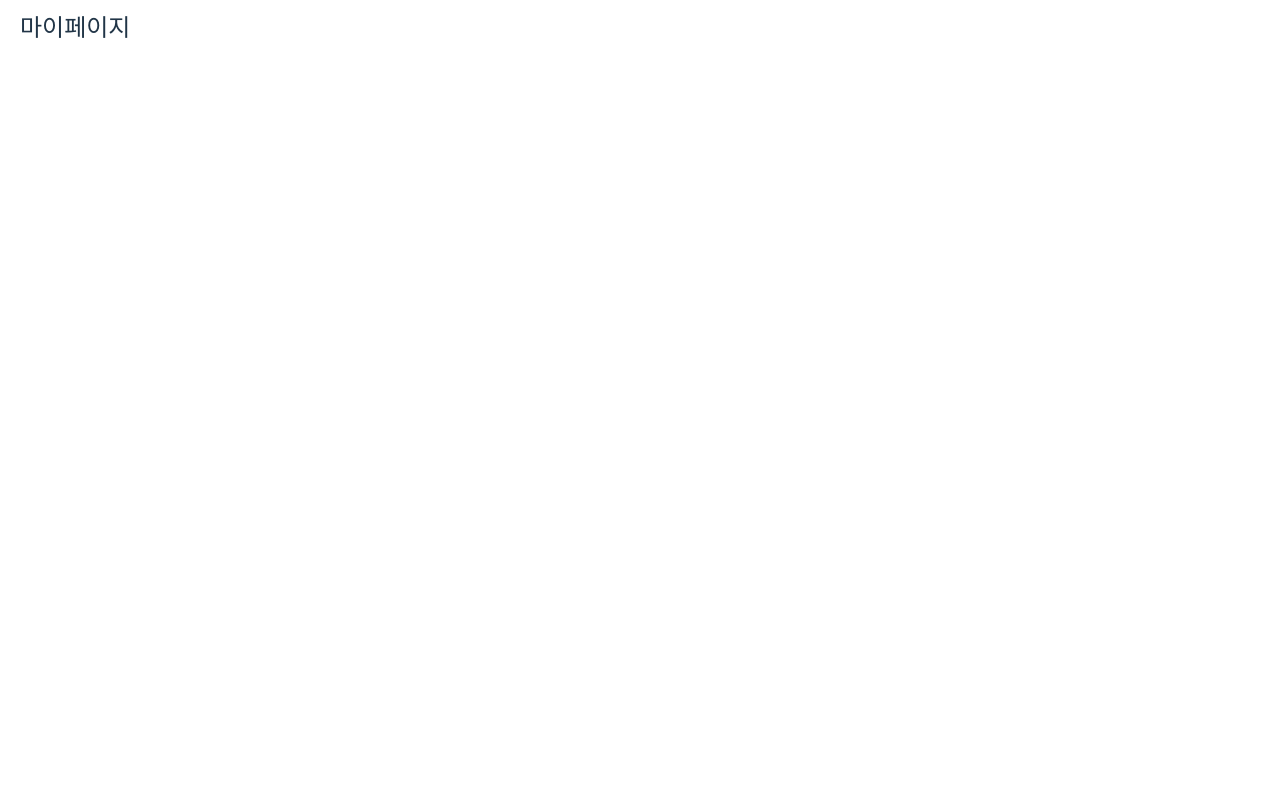
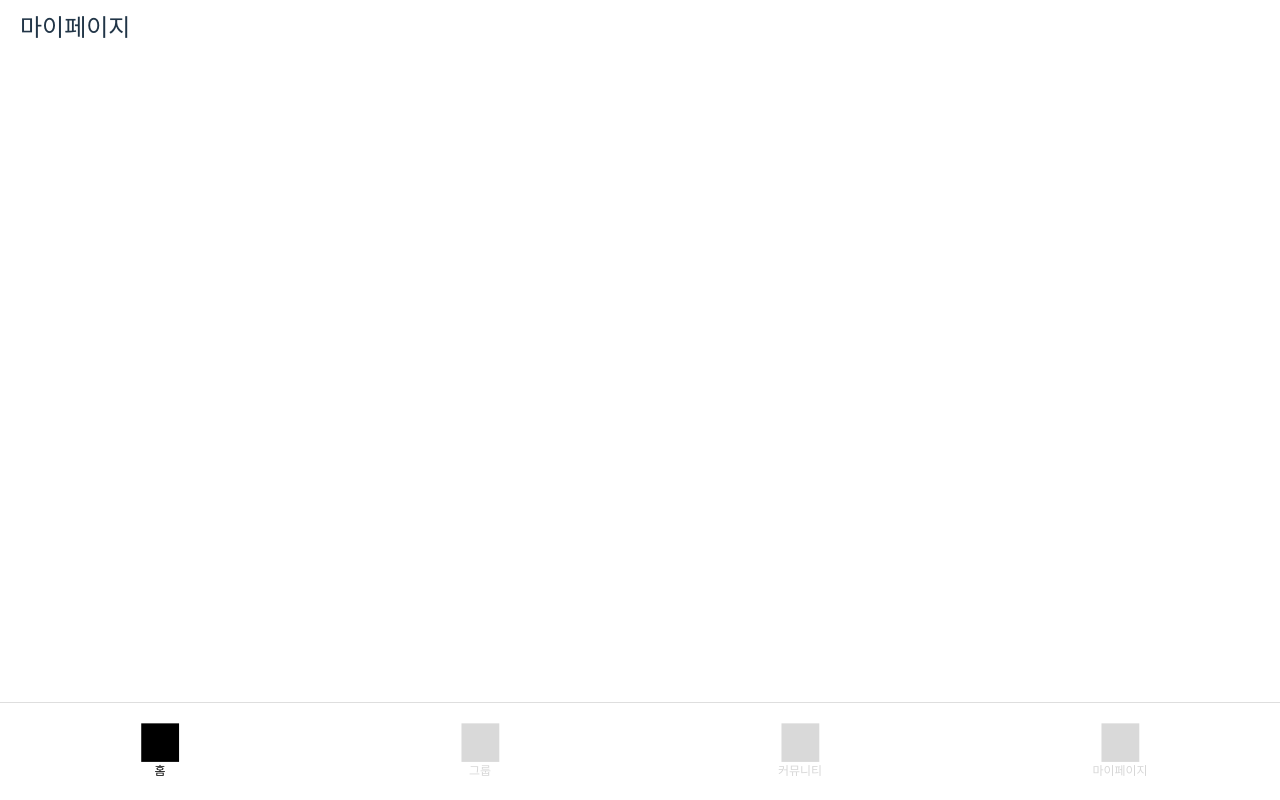
Before and after one commit to crohasang/wanna-eat-FE, a React (Vite) app: page /myPage in a window 1280 px wide. Built offline with nearby package versions, Linux system fonts and the light colour scheme.

Commit message:
feat: BottomNavigation component
active 값을 이용해 현재 페이지를 반영할 수 있도록 구현했습니다

```diff
--- /dev/null
+++ b/src/components/commons/BottomNavigation.tsx
@@ -0,0 +1,70 @@
+import { css } from '@emotion/react';
+import { Col, Row } from './Flex';
+import testImg from '../../assets/test.svg';
+import filledTestImg from '../../assets/test2.svg';
+
+interface BottomNavigationProps {
+  active: 'home' | 'group' | 'community' | 'mypage';
+}
+
+const BottomNavigation = ({ active }: BottomNavigationProps) => {
+  return (
+    <Row
+      justifyContent='space-between'
+      alignItems='center'
+      css={css`
+        width: 100%;
+        position: fixed;
+        padding: 20px 0;
+        font-size: 12px;
+        font-weight: 700;
+        position: fixed;
+        bottom: 0;
+        border-top: 1px solid #dedede;
+      `}
+    >
+      <Col alignItems='center'>
+        <img src={active === 'home' ? filledTestImg : testImg} />
+        <span
+          css={css`
+            color: ${active === 'home' ? 'black' : '#d7d7d7'};
+          `}
+        >
+          홈
+        </span>
+      </Col>
+      <Col alignItems='center'>
+        <img src={active === 'group' ? filledTestImg : testImg} />
+        <span
+          css={css`
+            color: ${active === 'group' ? 'black' : '#d7d7d7'};
+          `}
+        >
+          그룹
+        </span>
+      </Col>{' '}
+      <Col alignItems='center'>
+        <img src={active === 'community' ? filledTestImg : testImg} />
+        <span
+          css={css`
+            color: ${active === 'community' ? 'black' : '#d7d7d7'};
+          `}
+        >
+          커뮤니티
+        </span>
+      </Col>{' '}
+      <Col alignItems='center'>
+        <img src={active === 'mypage' ? filledTestImg : testImg} />
+        <span
+          css={css`
+            color: ${active === 'mypage' ? 'black' : '#d7d7d7'};
+          `}
+        >
+          마이페이지
+        </span>
+      </Col>
+    </Row>
+  );
+};
+
+export default BottomNavigation;
--- a/src/components/commons/Flex/Header.tsx
+++ b/src/components/commons/Header.tsx
@@ -7,7 +7,7 @@ interface HeaderProps {
   rightButton?: string;
 }
 const Header = (props: HeaderProps) => {
-  const { text, hasRightButton, rightButton } = props;
+  const { text, hasRightButton = false, rightButton } = props;
   return (
     <Row
       justifyContent='space-between'
--- a/src/pages/MyPage.tsx
+++ b/src/pages/MyPage.tsx
@@ -1,9 +1,11 @@
-import Header from '../components/commons/Flex/Header';
+import BottomNavigation from '../components/commons/BottomNavigation';
+import Header from '../components/commons/Header';
 
 const MyPage = () => {
   return (
     <>
-      <Header text='마이페이지'></Header>
+      <Header text='마이페이지' />
+      <BottomNavigation active='home' />
     </>
   );
 };
--- a/src/pages/Onboarding.tsx
+++ b/src/pages/Onboarding.tsx
@@ -1,6 +1,6 @@
 /** @jsxImportSource @emotion/react */
 import { css } from '@emotion/react';
-import { Col } from '../components/commons/Flex/Flex';
+import { Col } from '../components/commons/Flex';
 
 const Onboarding = () => {
   const handleGoogleLogin = () => {
```
Also changed, not shown: src/assets/test.svg (added), src/assets/test2.svg (added), src/components/commons/Flex.tsx (renamed from src/components/commons/Flex/Flex.tsx).
